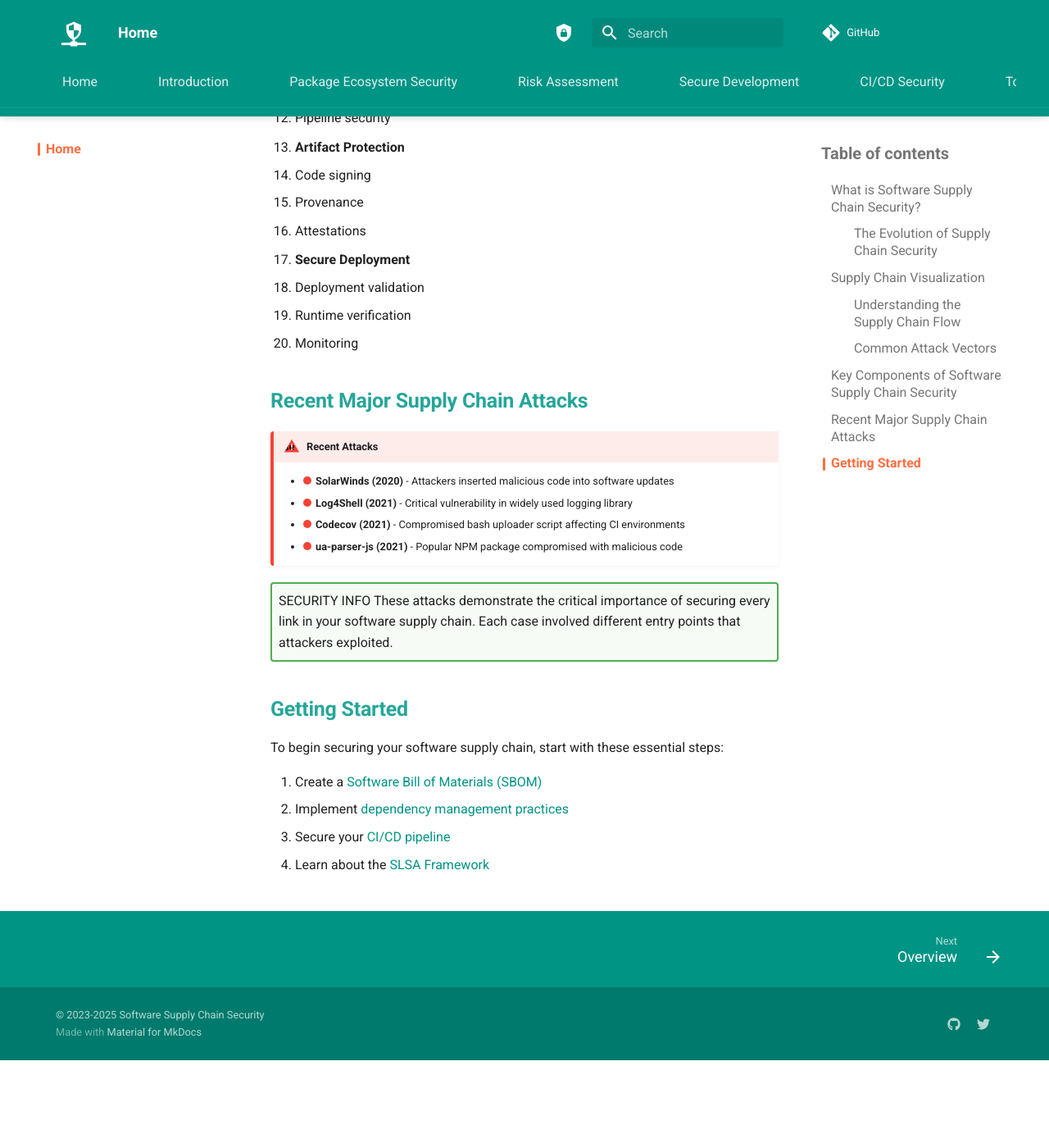
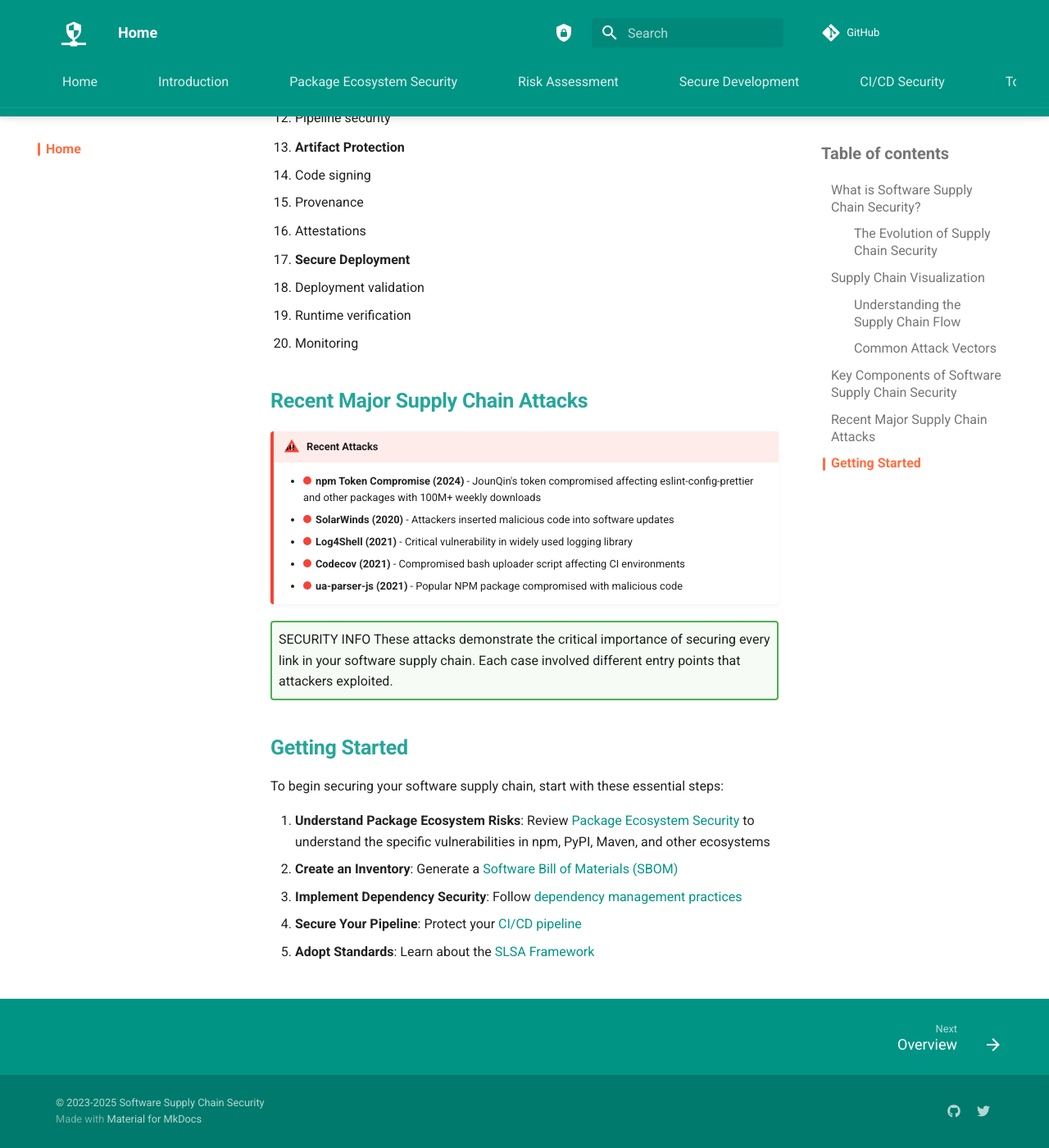
Before and after one commit to harekrishnarai/software-supply-chain-security-notes, an MkDocs documentation site: the page built from docs/index.md, in a window 1280 px wide and 1400 px high, scrolled down 3446 px. Shown: the whole window at 82% size. Built offline with MkDocs 1.6.1 and Material for MkDocs 9.7.7, drawn with Linux system fonts in a browser that asks for light colours; comment, search, counter and statistics services are not loaded; before the commit the page ends 4739 px from its top, so only the background shows below that.

Commit message:
Fix navigation links and enhance main documentation with package ecosystem security
Co-authored-by: harekrishnarai <63994966+harekrishnarai@users.noreply.github.com>

```diff
--- a/docs/index.md
+++ b/docs/index.md
@@ -131,6 +131,7 @@ These attack methods have been employed in several high-profile supply chain att
 ## Recent Major Supply Chain Attacks
 
 !!! security "Recent Attacks"
+    - <span data-security-status="vulnerable">**npm Token Compromise (2024)**</span> - JounQin's token compromised affecting eslint-config-prettier and other packages with 100M+ weekly downloads
     - <span data-security-status="vulnerable">**SolarWinds (2020)**</span> - Attackers inserted malicious code into software updates
     - <span data-security-status="vulnerable">**Log4Shell (2021)**</span> - Critical vulnerability in widely used logging library
     - <span data-security-status="vulnerable">**Codecov (2021)**</span> - Compromised bash uploader script affecting CI environments
@@ -146,7 +147,8 @@ These attacks demonstrate the critical importance of securing every link in your
 
 To begin securing your software supply chain, start with these essential steps:
 
-1. Create a [Software Bill of Materials (SBOM)](secure-development/sbom.md)
-2. Implement [dependency management practices](secure-development/dependency-management.md)
-3. Secure your [CI/CD pipeline](ci-cd-security/pipeline-security.md)
-4. Learn about the [SLSA Framework](best-practices/standards.md)
+1. **Understand Package Ecosystem Risks**: Review [Package Ecosystem Security](package-ecosystems/overview.md) to understand the specific vulnerabilities in npm, PyPI, Maven, and other ecosystems
+2. **Create an Inventory**: Generate a [Software Bill of Materials (SBOM)](secure-development/sbom.md)
+3. **Implement Dependency Security**: Follow [dependency management practices](secure-development/dependency-management.md)
+4. **Secure Your Pipeline**: Protect your [CI/CD pipeline](ci-cd-security/pipeline-security.md)
+5. **Adopt Standards**: Learn about the [SLSA Framework](best-practices/standards.md)
```
Also changed, not shown: docs/package-ecosystems/maven-security.md (+1 -1 lines), docs/package-ecosystems/overview.md (+1 -3 lines).
